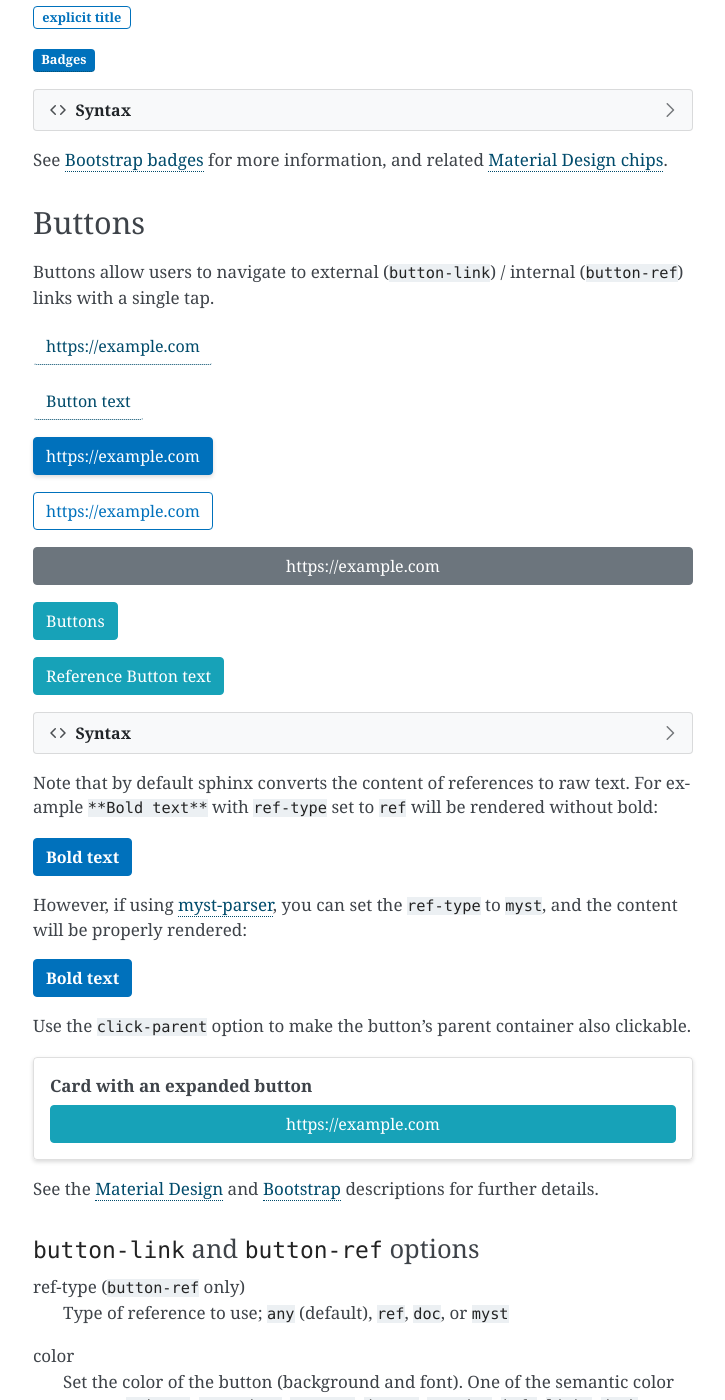
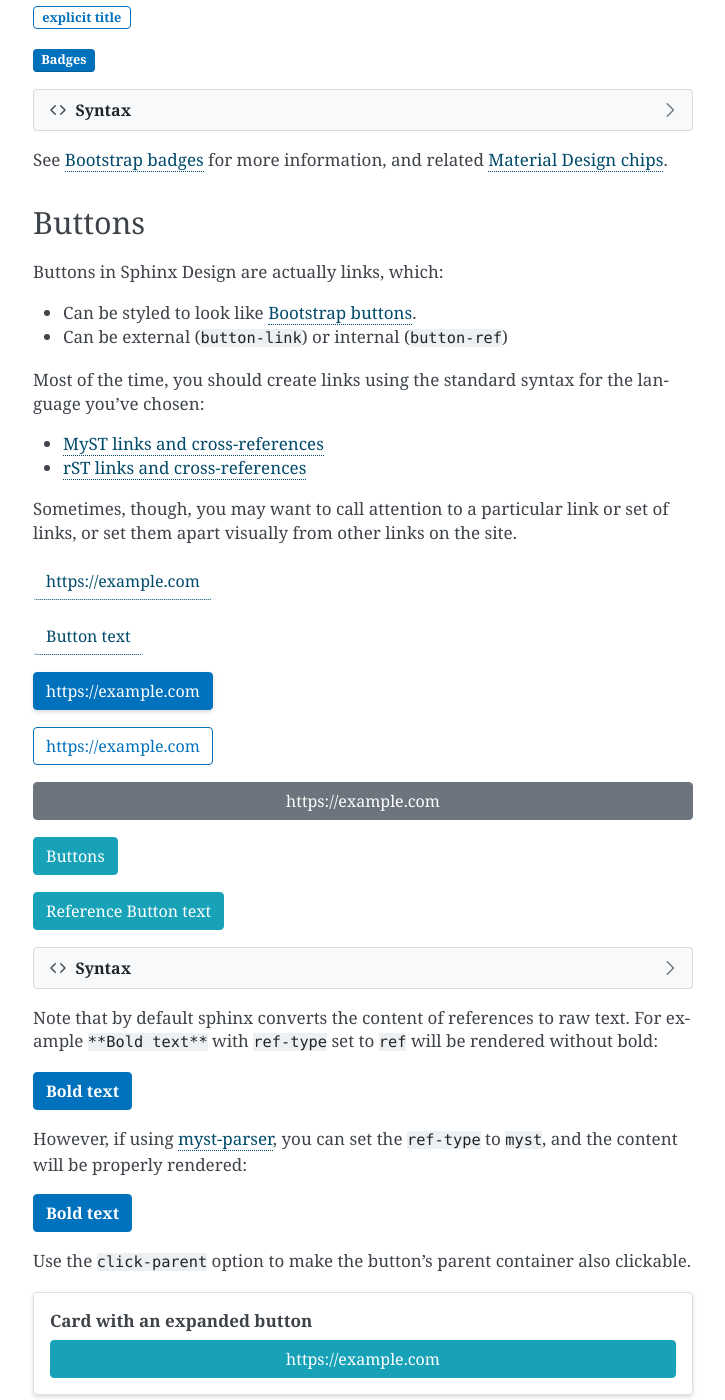
Before and after one commit to executablebooks/sphinx-design, a Sphinx documentation site: the page built from docs/badges_buttons.md, in a window 1280 px wide and 1400 px high, scrolled down 641 px. Shown: the whole window, without its empty margins (387-1112 px from the left). Built offline with Sphinx 7.4.7, drawn with Linux system fonts in a browser that asks for light colours; nearby versions of some CDN libraries.

Commit message:
clarify Buttons section

````diff
--- a/docs/badges_buttons.md
+++ b/docs/badges_buttons.md
@@ -60,7 +60,20 @@ See [Bootstrap badges](https://getbootstrap.com/docs/5.0/components/badge/) for
 
 ## Buttons
 
-Buttons allow users to navigate to external (`button-link`) / internal (`button-ref`) links with a single tap.
+Buttons in Sphinx Design are actually links, which:
+
+- Can be styled to look like
+  [Bootstrap buttons](https://getbootstrap.com/docs/5.0/components/buttons/).
+- Can be external (`button-link`) or internal (`button-ref`)
+
+Most of the time, you should create links using the standard syntax for the
+language you've chosen:
+
+- [MyST links and cross-references](https://myst-parser.readthedocs.io/en/latest/syntax/cross-referencing.html#examples)
+- [rST links and cross-references](https://www.sphinx-doc.org/en/master/usage/restructuredtext/basics.html#hyperlinks)
+
+Sometimes, though, you may want to call attention to a particular link or set of
+links, or set them apart visually from other links on the site.
 
 ```{button-link} https://example.com
 ```
@@ -138,8 +151,6 @@ Use the `click-parent` option to make the button's parent container also clickab
 ```
 
 :::
-
-See the [Material Design](https://material.io/components/buttons) and [Bootstrap](https://getbootstrap.com/docs/5.0/components/buttons/) descriptions for further details.
 
 ### `button-link` and `button-ref` options
 
--- a/docs/snippets/myst/button-link.txt
+++ b/docs/snippets/myst/button-link.txt
@@ -19,3 +19,13 @@ Button text
 :color: secondary
 :expand:
 ```
+
+```{button-ref} buttons
+:color: info
+```
+
+```{button-ref} buttons
+:color: info
+
+Reference Button text
+```
--- a/docs/snippets/rst/button-link.txt
+++ b/docs/snippets/rst/button-link.txt
@@ -15,3 +15,11 @@
 .. button-link:: https://example.com
     :color: secondary
     :expand:
+
+.. button-ref:: buttons
+    :color: info
+
+.. button-ref:: buttons
+    :color: info
+
+    Reference Button Text
````
